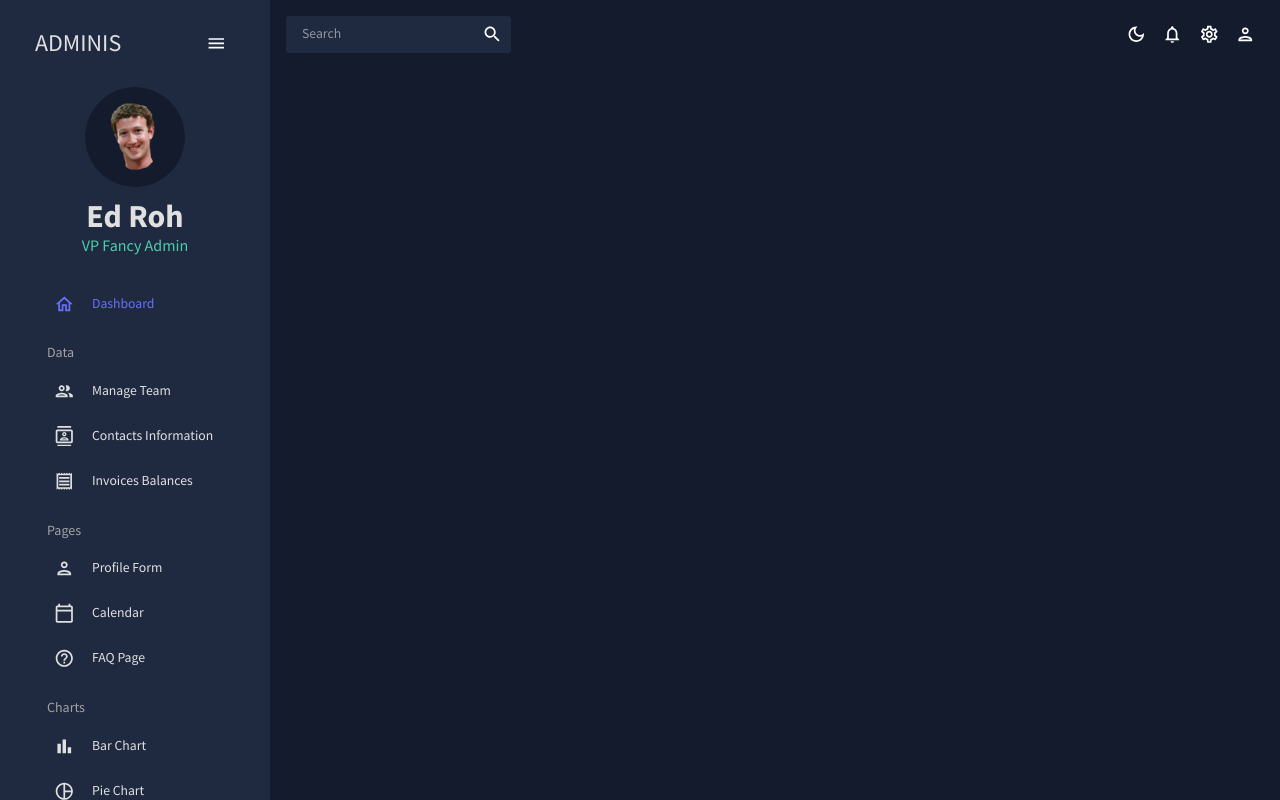
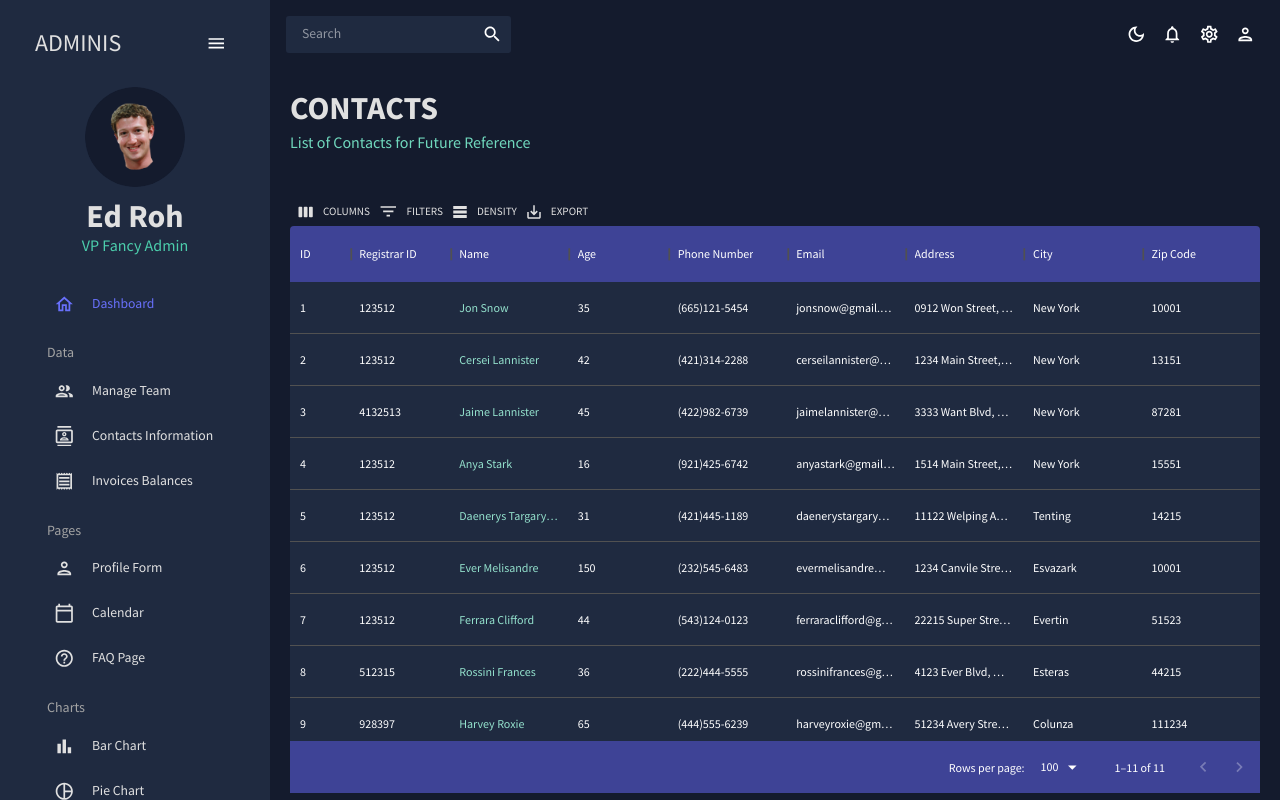
Before and after one commit to Carlosaj18/Admin-Dashboard-App, a React (Create React App) app: page /contacts in a window 1280 px wide. Built offline with nearby package versions, Linux system fonts and the light colour scheme.

Commit message:
Create Contacts  section

```diff
--- a/src/App.js
+++ b/src/App.js
@@ -6,6 +6,7 @@
 import TopBar from "./scenes/global/TopBar";
 import Dashboard from "./scenes/dashboard";
 import Team from "./scenes/team";
+import Contacts from "./scenes/contacts";
 
 function App() {
   const [theme, colorMode] = useMode();
@@ -24,6 +25,7 @@
             <Routes>
               <Route path="/" element={<Dashboard />} />
               <Route path="/team" element={<Team />} />
+              <Route path="/contacts" element={<Contacts />} />
 
             </Routes>
           </main>
--- /dev/null
+++ b/src/scenes/contacts/index.jsx
@@ -0,0 +1,103 @@
+import { Box } from "@mui/material";
+import { DataGrid, GridToolbar } from "@mui/x-data-grid";
+import { tokens } from "../../theme";
+import { mockDataContacts } from "../../data/mockData";
+import Header from "../../components/Header";
+import { useTheme } from "@mui/material";
+
+const Contacts = () => {
+  const theme = useTheme();
+  const colors = tokens(theme.palette.mode);
+
+  const columns = [
+    { field: "id", headerName: "ID", flex: 0.5 },
+    { field: "registrarId", headerName: "Registrar ID" },
+    {
+      field: "name",
+      headerName: "Name",
+      flex: 1,
+      cellClassName: "name-column--cell",
+    },
+    {
+      field: "age",
+      headerName: "Age",
+      type: "number",
+      headerAlign: "left",
+      align: "left",
+    },
+    {
+      field: "phone",
+      headerName: "Phone Number",
+      flex: 1,
+    },
+    {
+      field: "email",
+      headerName: "Email",
+      flex: 1,
+    },
+    {
+      field: "address",
+      headerName: "Address",
+      flex: 1,
+    },
+    {
+      field: "city",
+      headerName: "City",
+      flex: 1,
+    },
+    {
+      field: "zipCode",
+      headerName: "Zip Code",
+      flex: 1,
+    },
+  ];
+
+  return (
+    <Box m="20px">
+      <Header
+        title="CONTACTS"
+        subtitle="List of Contacts for Future Reference"
+      />
+      <Box
+        m="40px 0 0 0"
+        height="75vh"
+        sx={{
+          "& .MuiDataGrid-root": {
+            border: "none",
+          },
+          "& .MuiDataGrid-cell": {
+            borderBottom: "none",
+          },
+          "& .name-column--cell": {
+            color: colors.greenAccent[300],
+          },
+          "& .MuiDataGrid-columnHeaders": {
+            backgroundColor: colors.blueAccent[700],
+            borderBottom: "none",
+          },
+          "& .MuiDataGrid-virtualScroller": {
+            backgroundColor: colors.primary[400],
+          },
+          "& .MuiDataGrid-footerContainer": {
+            borderTop: "none",
+            backgroundColor: colors.blueAccent[700],
+          },
+          "& .MuiCheckbox-root": {
+            color: `${colors.greenAccent[200]} !important`,
+          },
+          "& .MuiDataGrid-toolbarContainer .MuiButton-text": {
+            color: `${colors.grey[100]} !important`,
+          },
+        }}
+      >
+        <DataGrid
+          rows={mockDataContacts}
+          columns={columns}
+          components={{ Toolbar: GridToolbar }}
+        />
+      </Box>
+    </Box>
+  );
+};
+
+export default Contacts;
```
